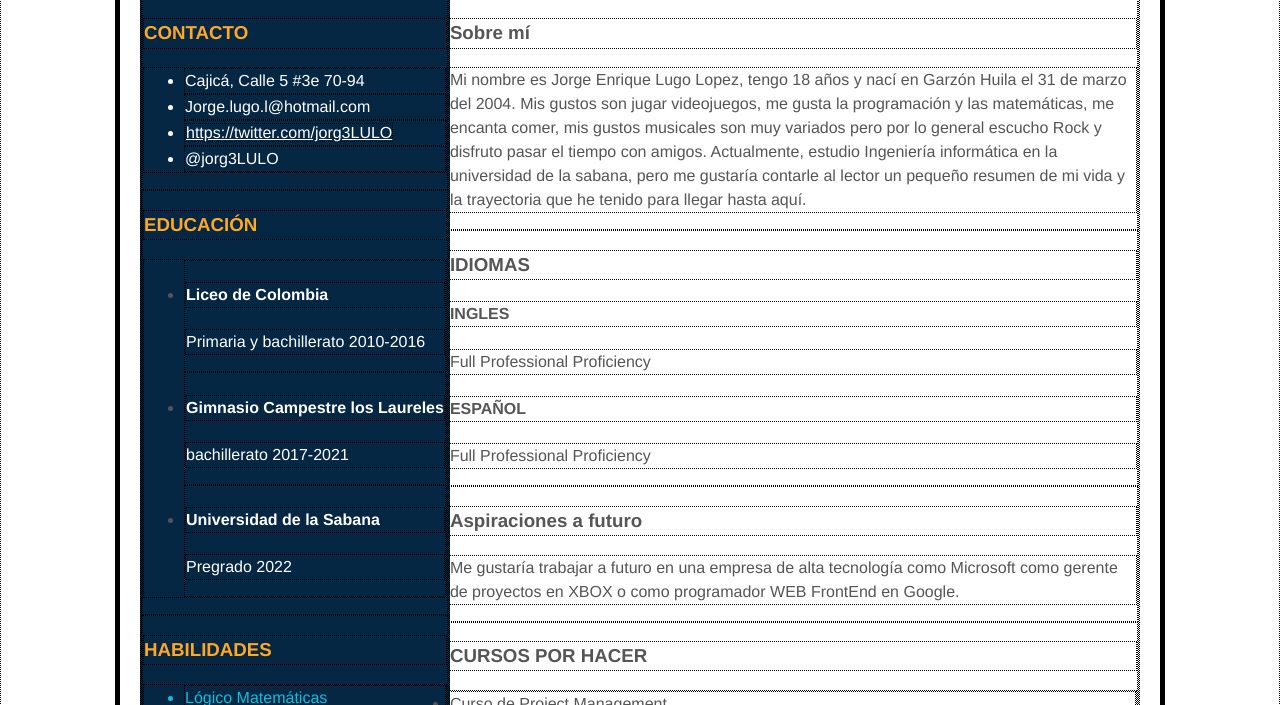
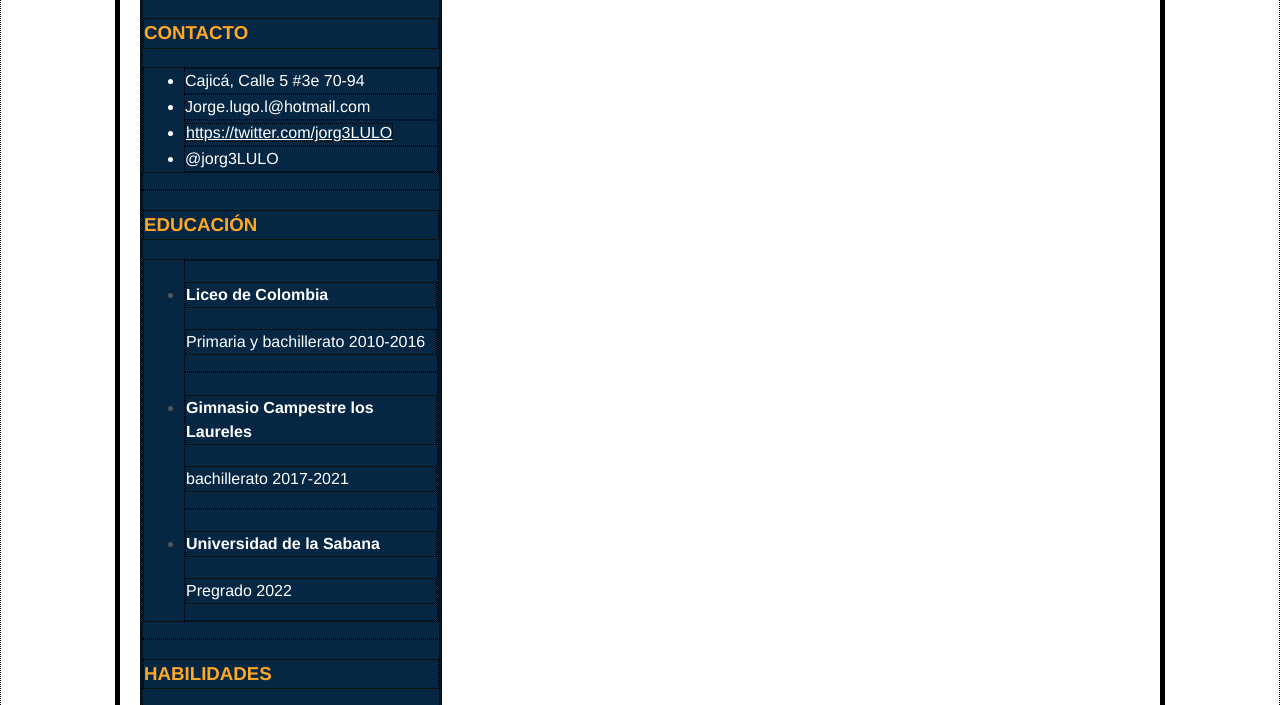
Before and after one commit to SoloLugo/CurriculumVitae1, a plain HTML site: page index.html in a window 1280 px wide. Shown: the part 490-1195 px from the top of the page. Drawn offline with Linux system fonts and the light colour scheme.

Commit message:
Añadi inline block en mi aside

```diff
--- a/CSS/Styles.css
+++ b/CSS/Styles.css
@@ -13,7 +13,8 @@
 
 aside{
 	background-color: #062744;
-	float:left
+	display: inline-block;
+	width: 300px;
 }
 aside h3{
 	color: #FFA826;
```
